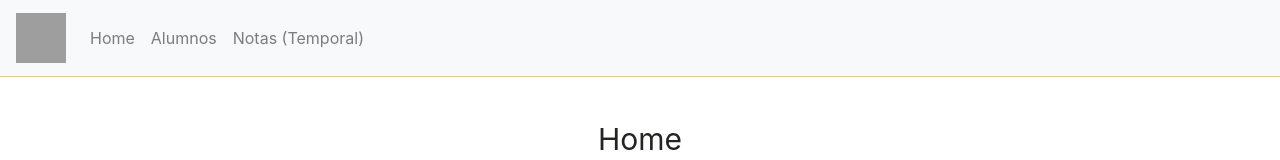
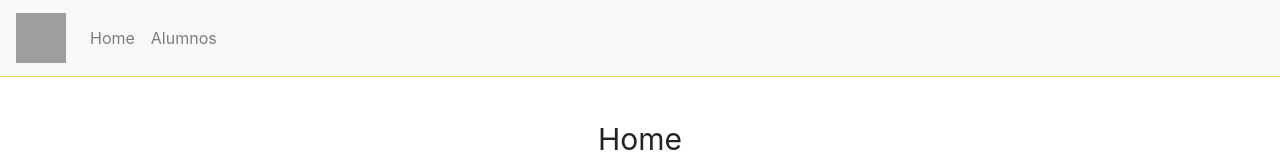
Before and after one commit to gabogarcia1/repo-frontend-pf, a React (Create React App) app: page / in a window 1280 px wide. Shown: the top 160 px of the page. Built offline with nearby package versions, Linux system fonts and the light colour scheme; grey boxes are pictures that could not be loaded.

Commit message:
code review c1

```diff
--- a/src/App.jsx
+++ b/src/App.jsx
@@ -14,7 +14,6 @@
           <Switch>
             <Route exact path="/" component={Home} />
             <Route exact path="/login" component={Login} />
-            <Route exact path="/califications" component={Califications} />
             <Route exact path="/alumnos" component={ListaAlumnos} />
           </Switch>
         </Layout>
--- a/src/components/NavBar.jsx
+++ b/src/components/NavBar.jsx
@@ -28,9 +28,6 @@
             <Link to="/alumnos" className="nav-link">
               Alumnos
             </Link>
-            <Link to="/califications" className="nav-link">
-              Notas (Temporal)
-            </Link>
           </Nav>
         </Navbar.Collapse>
       </Navbar>
```
